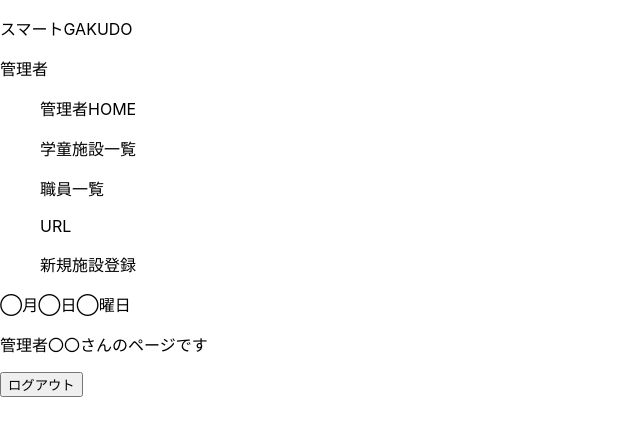
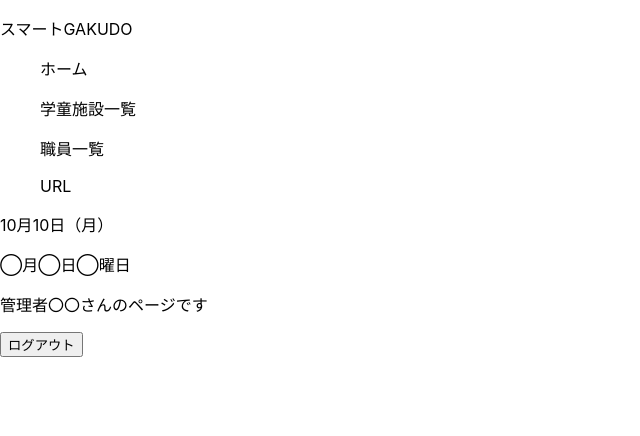
Before and after one commit to hidamari-kaihatu/aikon-app, a Next.js app in the folder app-next/next/: page /admin/admin-layout in a window 1280 px wide. Shown: the top 436 px of the page, without its empty margins (0-640 px from the left). Built offline with nearby package versions, Linux system fonts and the light colour scheme.

Commit message:
adminのheaderのcss

```diff
--- a/app-next/next/pages/admin/admin-header.tsx
+++ b/app-next/next/pages/admin/admin-header.tsx
@@ -1,41 +1,52 @@
 import Link from 'next/link';
+import Today from '../../components/date';
+
+const today = new Date();
+const year = today.getFullYear()
+const month = today.getMonth() + 1
+const day = today.getDate()
+const week = today.getDay()
+const weekItems = ["日", "月", "火", "水", "木", "金", "土"]
+const dayOfWeek = weekItems[week]
 
 export default function Header() {
   return (
     <>
-    <div>
-      <p>スマートGAKUDO</p>
-      <p>管理者</p>
-    </div>
+    <div className='adminleft'>
+      <p className='smagaku'>スマートGAKUDO</p>
     <div>
       <ul>
         <Link href="/admin/admin-mypage">
-          <a>管理者HOME</a>
+          <a className='adminHome'>ホーム</a>
         </Link>
       </ul>
     </div>
+    <p className='adminhomeborder'></p>
     <div>
       <ul>
         <Link href="/admin/admin-centerList">
-          <a>学童施設一覧</a>
+          <a className='adminCentermypage'>学童施設一覧</a>
         </Link>
       </ul>
       <ul>
         <Link href="/admin/admin-teacherList">
-          <a>職員一覧</a>
+          <a className='adminstaffmypage'>職員一覧</a>
         </Link>
       </ul>
       <ul>
         <Link href="/admin/admin-url">
-          <a>URL</a>
+          <a className='adminurlmypage'>URL</a>
         </Link>
       </ul>
-      <ul>
+{/*       <ul>
         <Link href="/admin/admin-centerPost">
-          <a>新規施設登録</a>
+          <a className='adminnewmypage'>新規施設登録</a>
         </Link>
-      </ul>
+      </ul> */}
+      <div suppressHydrationWarning className='admintoday'>{month}月{day}日（{dayOfWeek}）</div>
+{/*       <p className='admintoday'><Today /></p> */}
     </div>
+  </div>
     </>
   );
 }
```
